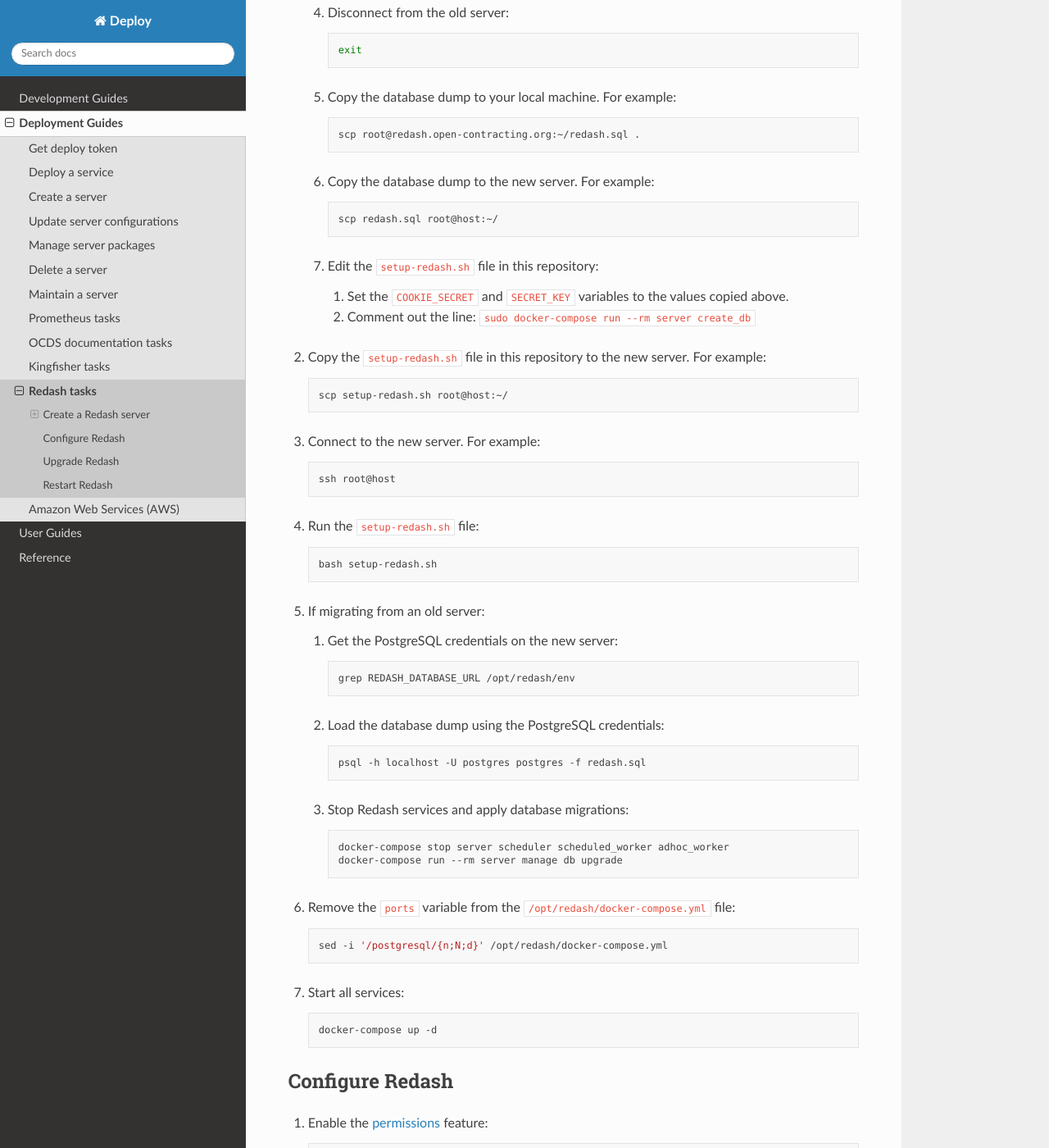
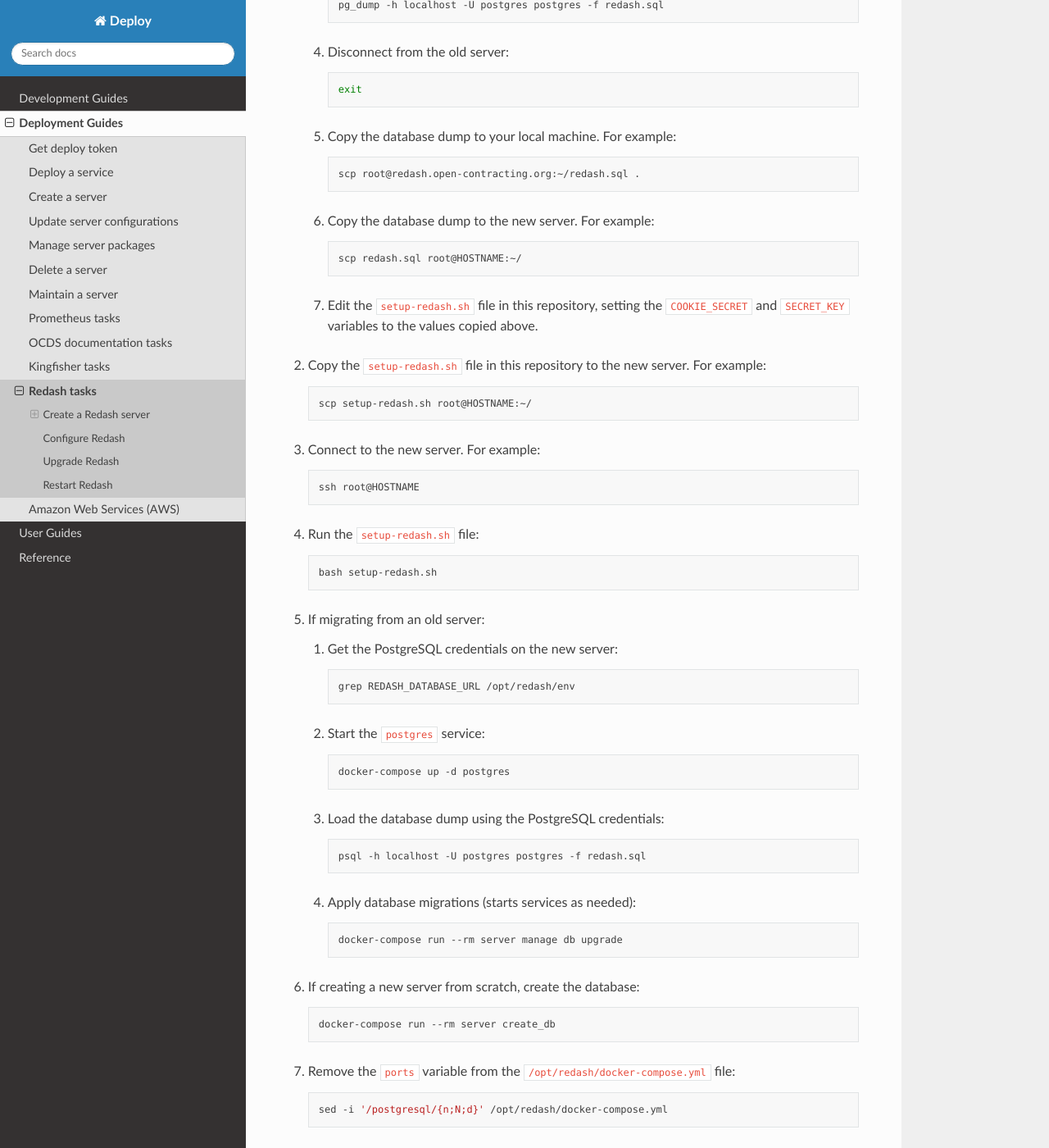
Before and after one commit to open-contracting/deploy, a Sphinx documentation site: the page built from docs/deploy/redash.rst, in a window 1280 px wide and 1400 px high, scrolled down 1073 px. Shown: the whole window at 82% size. Built offline with Sphinx 7.4.7 and the Read the Docs theme 2.0.0, drawn with Linux system fonts in a browser that asks for light colours; some of the changed text lies outside the part shown.

Commit message:
redash.rst: Last fixes

```diff
--- a/docs/deploy/redash.rst
+++ b/docs/deploy/redash.rst
@@ -15,6 +15,7 @@
 #. Comment out the ``install_docker`` function call. (The ``docker`` state file installs Docker, to keep system packages under Salt's management.)
 #. Change the ``nginx`` service's `ports <https://docs.docker.com/compose/compose-file/#ports>`__ to ``9090:80`` instead of ``80:80``. (Apache uses port 80 to serve requests to the :doc:`Prometheus client<prometheus>`, so the port isn't available for Nginx. To serve requests to Redash, Apache proxies requests on port 80 to port 9090.)
 #. Expose the ``postgres`` service's ports as ``5432:5432`` (to make it easier to load a database dump).
+#. Comment out the database creation and container startup commands (to run these only after upgrading).
 
 Before :ref:`running the script<run-redash-script>`, compare the ``setup-redash.sh`` file in this repository to the latest version of the `setup script <https://github.com/getredash/setup>`__.
 
@@ -41,7 +42,7 @@
 
       .. code-block:: bash
 
-         TODO > redash.sql
+         pg_dump -h localhost -U postgres postgres -f redash.sql
 
    #. Disconnect from the old server:
 
@@ -59,24 +60,21 @@
 
       .. code-block:: bash
 
-         scp redash.sql root@host:~/
+         scp redash.sql root@HOSTNAME:~/
 
-   #. Edit the ``setup-redash.sh`` file in this repository:
-
-      #. Set the ``COOKIE_SECRET`` and ``SECRET_KEY`` variables to the values copied above.
-      #. Comment out the line: ``sudo docker-compose run --rm server create_db``
+   #. Edit the ``setup-redash.sh`` file in this repository, setting the ``COOKIE_SECRET`` and ``SECRET_KEY`` variables to the values copied above.
 
 #. Copy the ``setup-redash.sh`` file in this repository to the new server. For example:
 
    .. code-block:: bash
 
-      scp setup-redash.sh root@host:~/
+      scp setup-redash.sh root@HOSTNAME:~/
 
 #. Connect to the new server. For example:
 
    .. code-block:: bash
 
-      ssh root@host
+      ssh root@HOSTNAME
 
 #. Run the ``setup-redash.sh`` file:
 
@@ -92,18 +90,29 @@
 
          grep REDASH_DATABASE_URL /opt/redash/env
 
+   #. Start the ``postgres`` service:
+
+      .. code-block:: bash
+
+         docker-compose up -d postgres
+
    #. Load the database dump using the PostgreSQL credentials:
 
       .. code-block:: bash
 
          psql -h localhost -U postgres postgres -f redash.sql
 
-   #. Stop Redash services and apply database migrations:
+   #. Apply database migrations (starts services as needed):
 
       .. code-block:: bash
 
-         docker-compose stop server scheduler scheduled_worker adhoc_worker
          docker-compose run --rm server manage db upgrade
+
+#. If creating a new server from scratch, create the database:
+
+   .. code-block:: bash
+
+      docker-compose run --rm server create_db
 
 #. Remove the ``ports`` variable from the ``/opt/redash/docker-compose.yml`` file:
 
@@ -111,11 +120,7 @@
 
       sed -i '/postgresql/{n;N;d}' /opt/redash/docker-compose.yml
 
-#. Start all services:
-
-   .. code-block:: bash
-
-      docker-compose up -d
+#. :ref:`restart-redash`.
 
 Configure Redash
 ----------------
@@ -146,6 +151,5 @@
 
 .. code-block:: bash
 
-    cd /opt/redash
     docker-compose stop
     docker-compose up -d
```
Also changed, not shown: 1 other file.
